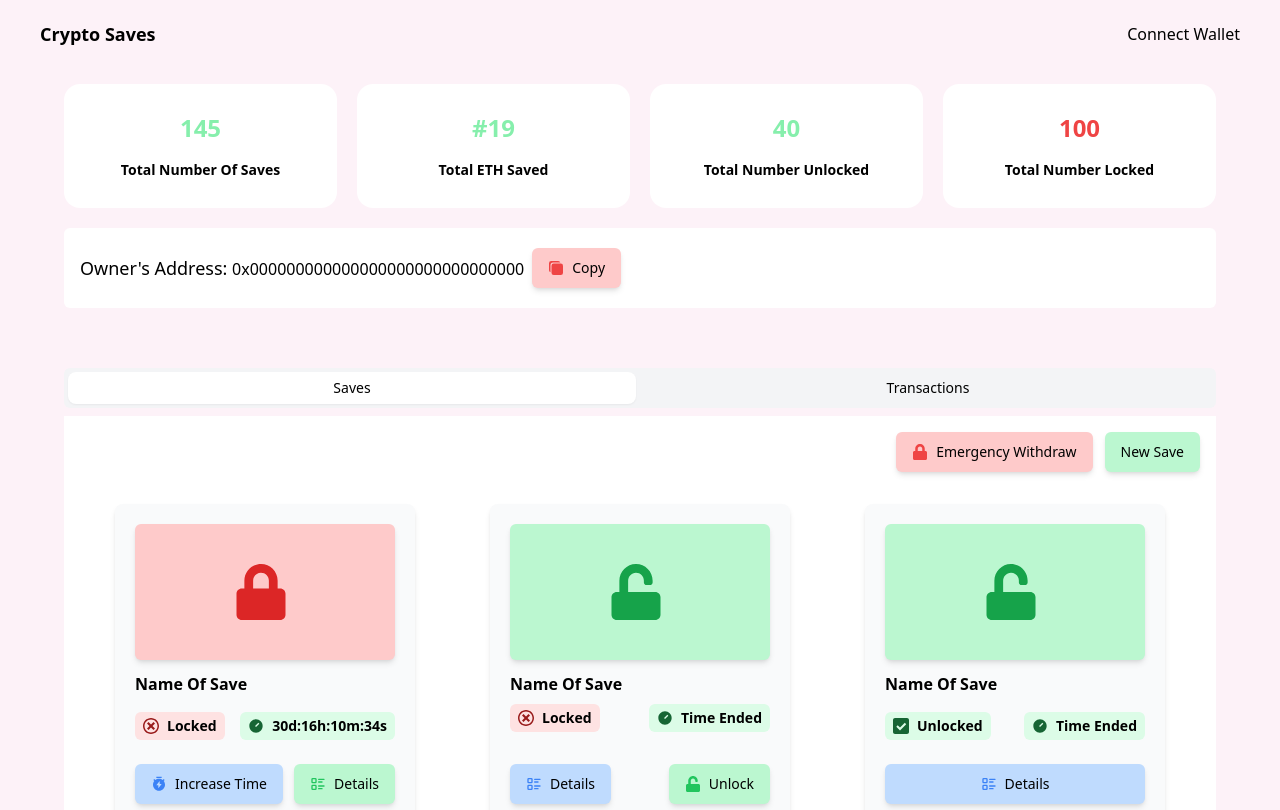
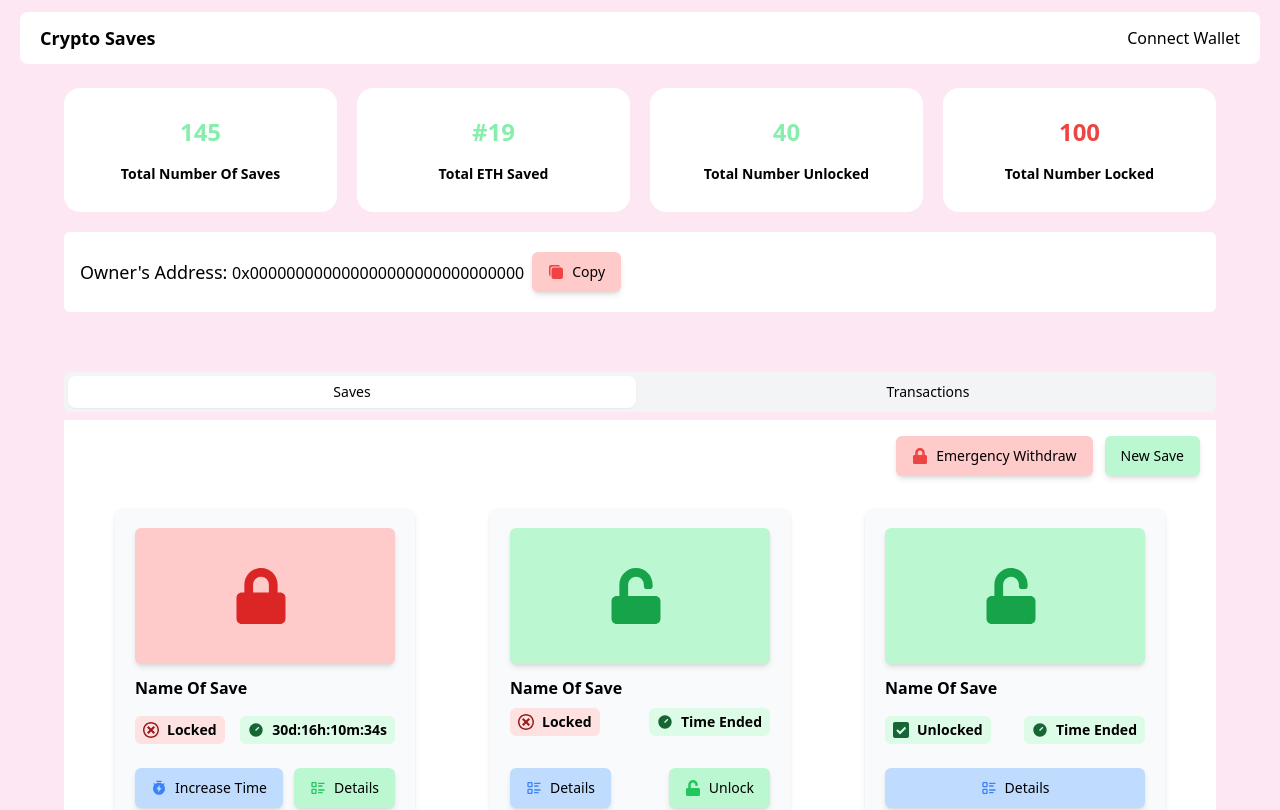
Before and after one commit to OleanjiKingCode/CryproSaves--UI, a Next.js app: page / in a window 1280 px wide. Shown: the top 810 px of the page. Built offline with nearby package versions, Linux system fonts and the light colour scheme.

Commit message:
Bg and navbar improvement in UI

```diff
--- a/src/components/Navbar.tsx
+++ b/src/components/Navbar.tsx
@@ -2,9 +2,11 @@ import React from "react";
 
 export const Navbar = () => {
   return (
-    <div className="w-full flex flex-row justify-between px-10 items-center py-5 text-black">
-      <span className="font-semibold text-lg">Crypto Saves</span>
-      <span>Connect Wallet</span>
+    <div className="w-full flex flex-row justify-between px-5 items-center pt-3 pb-2 text-black">
+      <div className="w-full flex flex-row justify-between px-5 items-center py-3 bg-white rounded-lg">
+        <span className="font-semibold text-lg">Crypto Saves</span>
+        <span>Connect Wallet</span>
+      </div>
     </div>
   );
 };
--- a/src/pages/index.tsx
+++ b/src/pages/index.tsx
@@ -25,7 +25,7 @@ export default function Home() {
   };
 
   return (
-    <div className="w-full flex flex-col min-h-screen bg-pink-50">
+    <div className="w-full flex flex-col min-h-screen bg-pink-100">
       <Navbar />
       <Details />
 
```
Also changed, not shown: src/utils/shoternAddress.ts (added).
